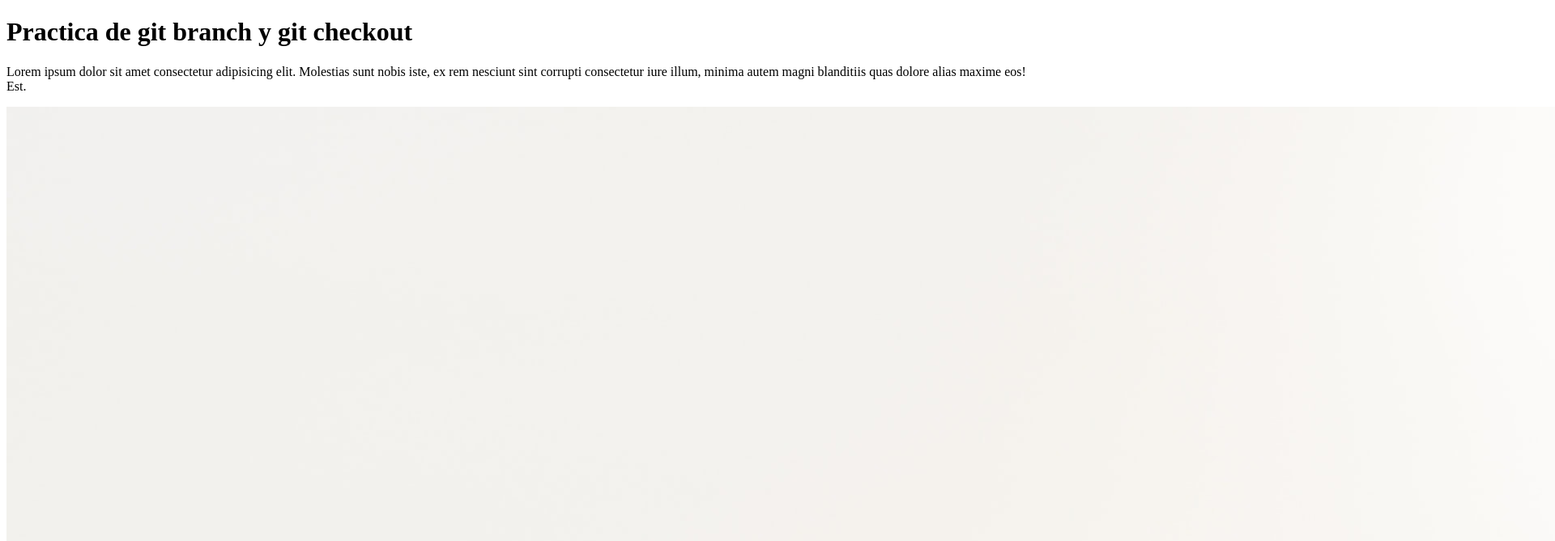
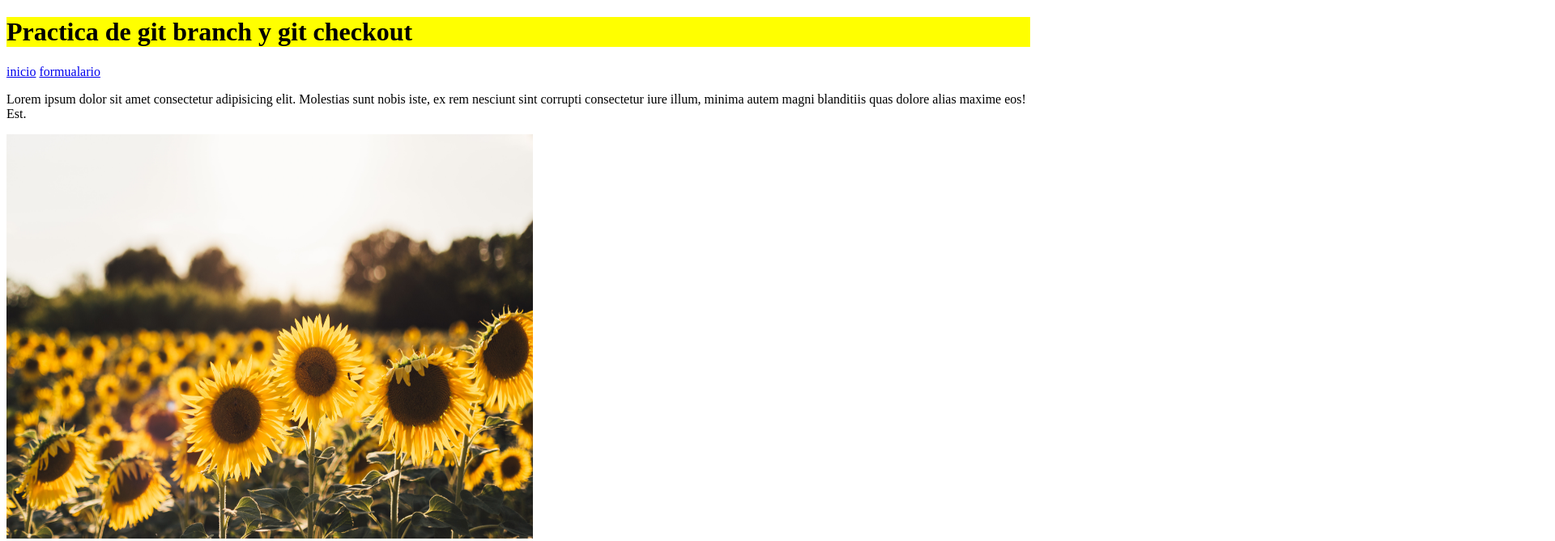
Before and after one commit to AndreaGissellDubon/Repaso-Git-, a plain HTML site: page index.html in a window 1280 px wide. Shown: the top 669 px of the page at 81% size, 1920 px wide, since content can reach past the window. Drawn offline with Linux system fonts and the light colour scheme.

Commit message:
Aplicando css

```diff
--- a/Css/estilos.css
+++ b/Css/estilos.css
@@ -0,0 +1,9 @@
+h1{
+    background-color: yellow;
+    color: black;
+}
+
+img{
+    width: 650px;
+    height: 500px;
+}
--- a/index.html
+++ b/index.html
@@ -11,6 +11,8 @@
 
 <body>
     <h1>Practica de git branch y git checkout</h1>
+    <a href="index.html">inicio</a>
+    <a href="Interna/formualario.html">formualario</a>
 
     <p>Lorem ipsum dolor sit amet consectetur adipisicing elit. Molestias sunt nobis iste, ex rem nesciunt sint corrupti
         consectetur iure illum, minima autem magni blanditiis quas dolore alias maxime eos! Est.</p>
```
Also changed, not shown: Interna/formualario.html (+2 -0 lines).
